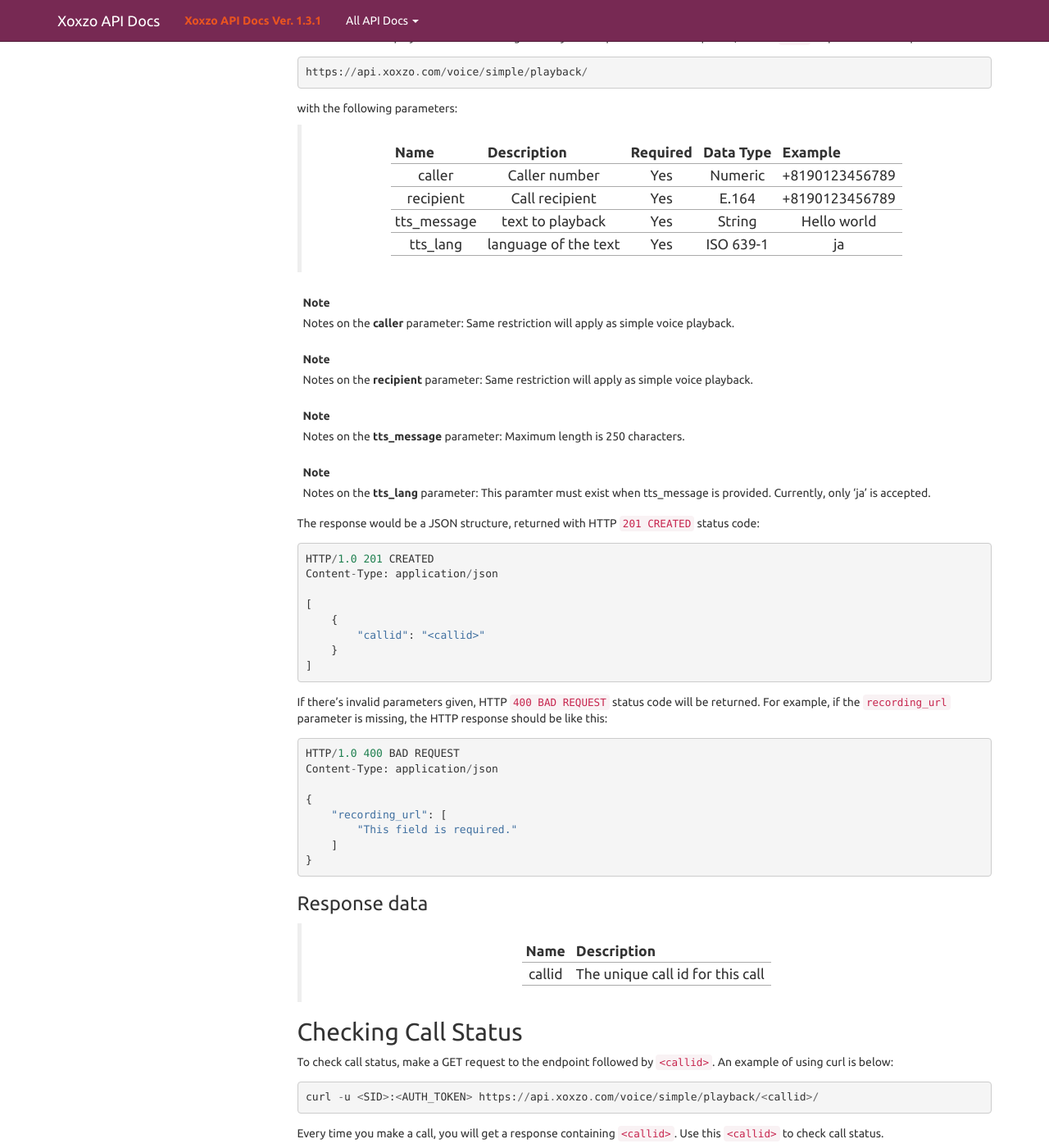
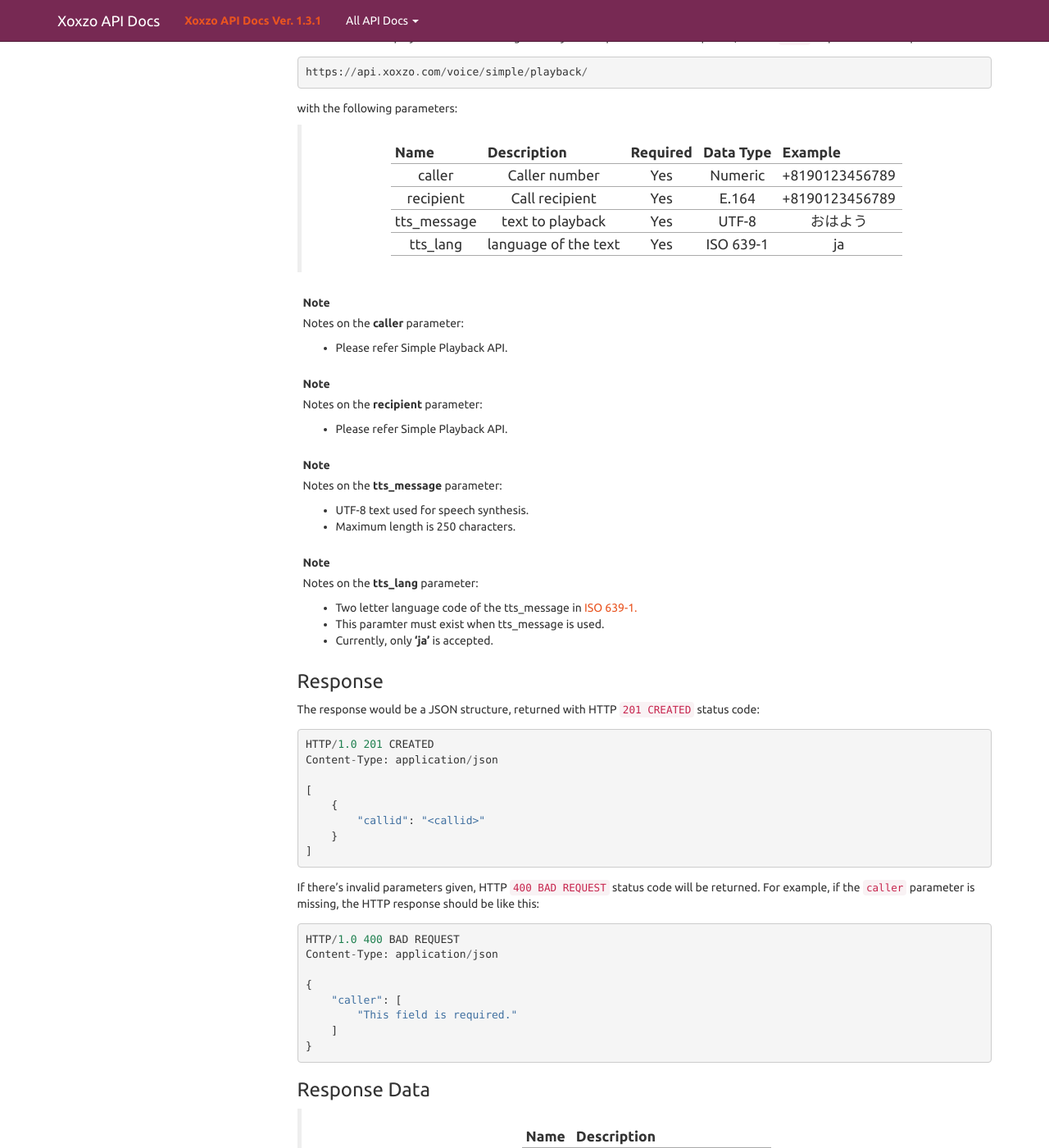
Before and after one commit to xoxzo/docs.xoxzo.com, a Sphinx documentation site: the page built from source/voice.rst, in a window 1280 px wide and 1400 px high, scrolled down 1408 px. Shown: the whole window at 82% size. Built offline with Sphinx 7.4.7, drawn with Linux system fonts in a browser that asks for light colours.

Commit message:
WIP, text to speech support. tentative commit. no japanese yet.

```diff
--- a/source/voice.rst
+++ b/source/voice.rst
@@ -86,27 +86,36 @@
     =============  ========================  ========  =============  =============================
     caller         Caller number             Yes       Numeric        +8190123456789
     recipient      Call recipient            Yes       E.164          +8190123456789
-    tts_message    text to playback          Yes       String         Hello world
+    tts_message    text to playback          Yes       UTF-8          おはよう
     tts_lang       language of the text      Yes       ISO 639-1      ja
     =============  ========================  ========  =============  =============================
 
 .. note::
    Notes on the **caller** parameter:
-   Same restriction will apply as simple voice playback.
+
+   *  Please refer Simple Playback API.
 
 .. note::
    Notes on the **recipient** parameter:
-   Same restriction will apply as simple voice playback.
+
+   *  Please refer Simple Playback API.
 
 .. note::
    Notes on the **tts_message** parameter:
-   Maximum length is 250 characters.
+
+   *  UTF-8 text used for speech synthesis.
+   *  Maximum length is 250 characters.
 
 .. note::
    Notes on the **tts_lang** parameter:
-   This paramter must exist when tts_message is provided.
-   Currently, only 'ja' is accepted.
 
+   *  Two letter language code of the tts_message in `ISO 639-1. <https://en.wikipedia.org/wiki/ISO_639-1>`_
+   *  This paramter must exist when tts_message is used.
+   *  Currently, only **'ja'** is accepted.
+
+
+Response
+------------------------------------
 
 The response would be a JSON structure, returned with HTTP ``201 CREATED`` status code::
 
@@ -120,26 +129,28 @@
     ]
 
 If there's invalid parameters given, HTTP ``400 BAD REQUEST`` status code will
-be returned. For example, if the ``recording_url``
+be returned. For example, if the ``caller``
 parameter is missing, the HTTP response should be like this::
 
     HTTP/1.0 400 BAD REQUEST
     Content-Type: application/json
 
     {
-        "recording_url": [
+        "caller": [
             "This field is required."
         ]
     }
 
-Response data
+
+
+Response Data
 ------------------------------------
 
-    =========   ======================================
-    Name        Description
-    =========   ======================================
-    callid      The unique call id for this call
-    =========   ======================================
+   =========   ======================================
+   Name        Description
+   =========   ======================================
+   callid      The unique call id for this call
+   =========   ======================================
 
 Checking Call Status
 ====================================
```
Also changed, not shown: 1 other file.
